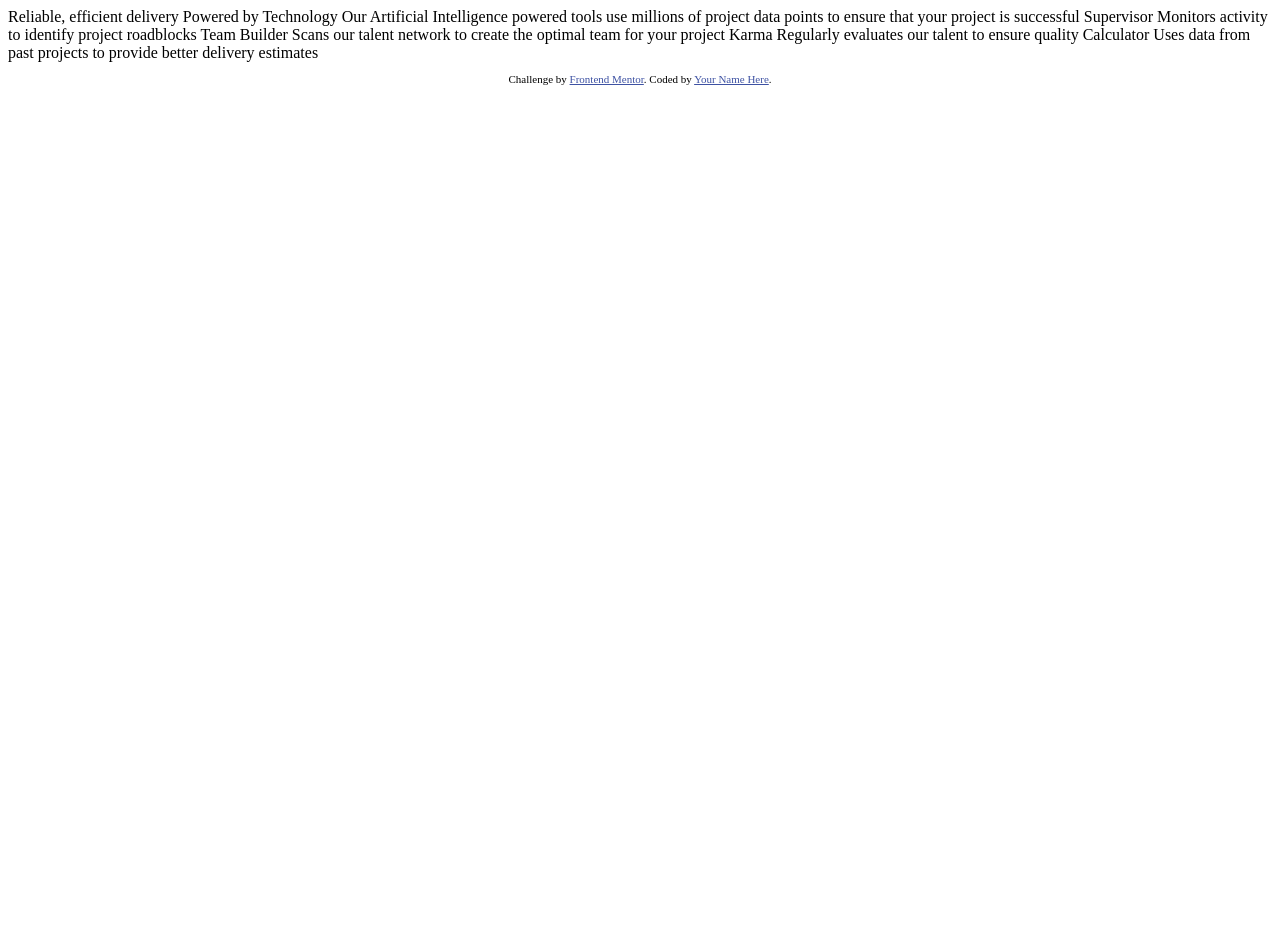
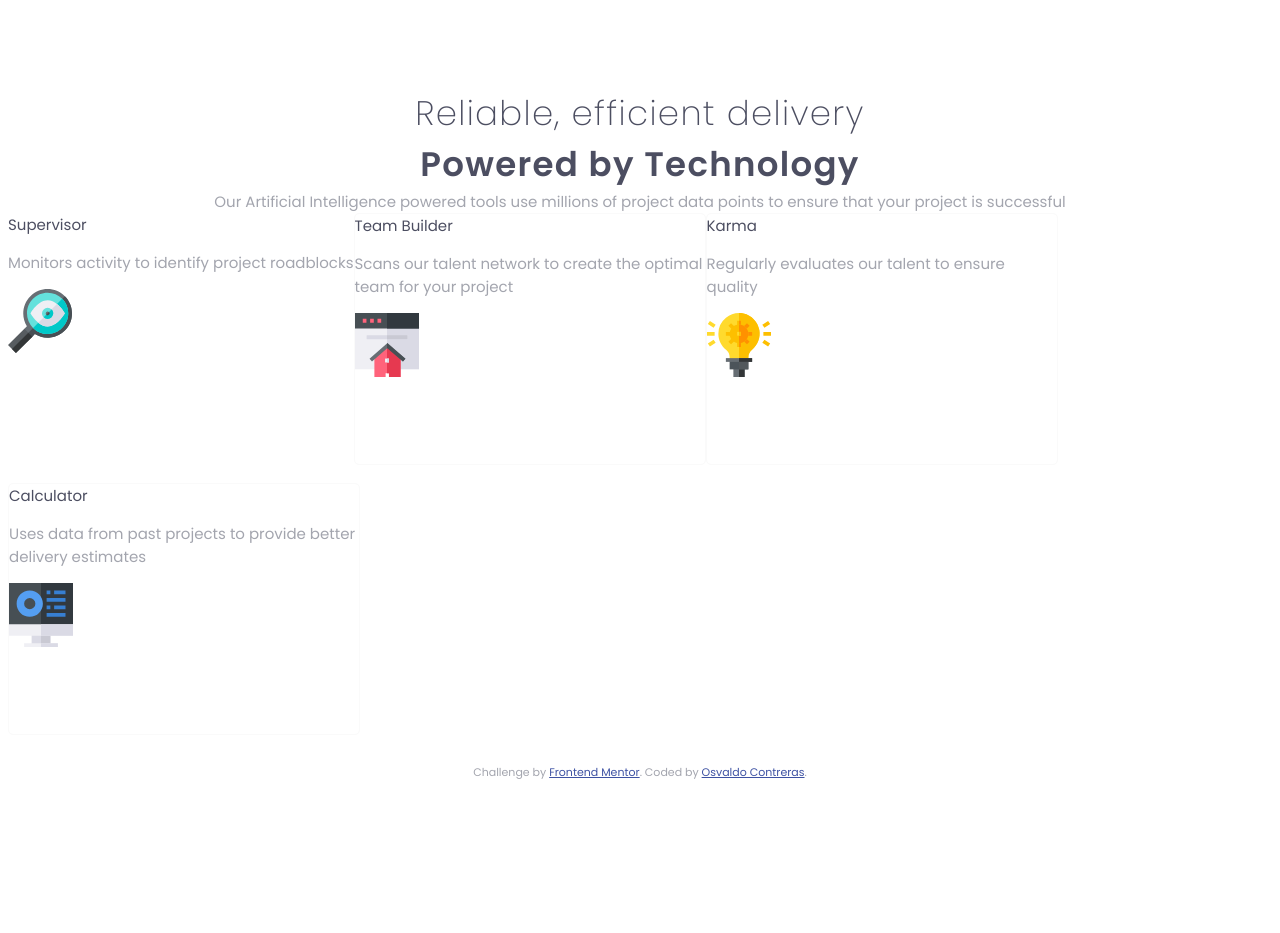
Before and after one commit to ocontrerastx/fem-four-card, a plain HTML site: page index.html in a window 1280 px wide. Before the commit the page ends 800 px from the top, so only its background shows below. Drawn offline with Linux system fonts and the light colour scheme.

Commit message:
Updated HTML and CSS to add initial styles, classes, and flexbox

```diff
--- /dev/null
+++ b/css/styles.css
@@ -0,0 +1,63 @@
+:root {
+  --very-dark-blue: hsl(234, 12%, 34%);
+  --grayish-blue: hsl(229, 6%, 66%);
+  --very-light-gray: hsl(0, 0%, 98%);
+  --red: hsl(0, 78%, 62%);
+  --cyan: hsl(180, 62%, 55%);
+  --orange: hsl(34, 97%, 64%);
+  --blue: hsl(212, 86%, 64%);
+}
+
+body {
+  font-family: 'Poppins', sans-serif;
+  font-size: 15px;
+  color: var(--grayish-blue);
+  display: flex;
+  flex-direction: column;
+  align-items: center;
+  min-height: 100vh;
+}
+
+header{
+  text-align: center;
+  margin-top: 80px;
+}
+
+.header__title {
+  font-size: 34px;
+  color: var(--very-dark-blue);
+  font-weight: 200;
+  letter-spacing: 1.3px;
+}
+
+.header__title--bold{
+  font-weight: 600;
+}
+
+
+.cards {
+  display: flex;
+  flex-wrap: wrap;
+  flex: 1;
+}
+
+.card__item {
+  display: flex;
+  flex-direction: column;
+  width: 350px;
+  height: 250px;
+  border: 1px solid var(--very-light-gray);
+  border-radius: 5px;
+}
+
+.card__item .team_builder {
+  border-top: 2px solid var(--red);
+}
+
+.card__item__header {
+  color: var(--very-dark-blue);
+}
+
+footer {
+  padding-bottom: 16px;
+}
--- a/index.html
+++ b/index.html
@@ -1,45 +1,73 @@
 <!DOCTYPE html>
 <html lang="en">
+
 <head>
   <meta charset="UTF-8">
-  <meta name="viewport" content="width=device-width, initial-scale=1.0"> <!-- displays site properly based on user's device -->
-
+  <meta name="viewport" content="width=device-width, initial-scale=1.0">
+  <!-- displays site properly based on user's device -->
+  <link href="https://fonts.googleapis.com/css?family=Poppins:200,400,600&display=swap" rel="stylesheet">
+  <link rel="stylesheet" href="css/styles.css">
   <link rel="icon" type="image/png" sizes="32x32" href="./images/favicon-32x32.png">
 
   <title>Frontend Mentor | Four card feature section</title>
 
   <!-- Feel free to remove these styles or customise in your own stylesheet 👍 -->
   <style>
-    .attribution { font-size: 11px; text-align: center; }
-    .attribution a { color: hsl(228, 45%, 44%); }
+    .attribution {
+      font-size: 11px;
+      text-align: center;
+    }
+
+    .attribution a {
+      color: hsl(228, 45%, 44%);
+    }
   </style>
 </head>
+
 <body>
+  <header>
+    <div class="header__title">
+      Reliable, efficient delivery<br />
+      <span class="header__title--bold">Powered by Technology</span>
+    </div>
 
-  Reliable, efficient delivery
-  Powered by Technology
+    <div class="header__subtitle">
+      Our Artificial Intelligence powered tools use millions of project data points
+      to ensure that your project is successful
+    </div>
+  </header>
 
-  Our Artificial Intelligence powered tools use millions of project data points
-  to ensure that your project is successful
+  <div class="cards">
+    <div class="cards__item">
+      <div class="card__item__header">Supervisor</div>
+      <p>Monitors activity to identify project roadblocks</p>
+      <object type="image/svg+xml" data="images/icon-supervisor.svg">Your browser does not support SVGs</object>
+    </div>
 
-  Supervisor
-  Monitors activity to identify project roadblocks
+    <div class="card__item team-builder">
+      <div class="card__item__header">Team Builder</div>
+      <p>Scans our talent network to create the optimal team for your project</p>
+      <object type="image/svg+xml" data="images/icon-team-builder.svg">Your browser does not support SVGs</object>
+    </div>
 
-  Team Builder
-  Scans our talent network to create the optimal team for your project
+    <div class="card__item">
+      <div class="card__item__header">Karma</div>
+      <p>Regularly evaluates our talent to ensure quality</p>
+      <object type="image/svg+xml" data="images/icon-karma.svg">Your browser does not support SVGs</object>
+    </div>
 
-  Karma
-  Regularly evaluates our talent to ensure quality
-
-  Calculator
-  Uses data from past projects to provide better delivery estimates
-
-
+    <div class="card__item">
+      <div class="card__item__header">Calculator</div>
+      <p>Uses data from past projects to provide better delivery estimates</p>
+      <object type="image/svg+xml" data="images/icon-calculator.svg">Your browser does not support SVGs</object>
+    </div>
+  </div>
   <footer>
     <p class="attribution">
       Challenge by <a href="https://www.frontendmentor.io?ref=challenge" target="_blank">Frontend Mentor</a>.
-      Coded by <a href="#">Your Name Here</a>.
+      Coded by <a href="https://github.com/ocontrerastx">Osvaldo Contreras</a>.
     </p>
   </footer>
 </body>
+
 </html>
```
